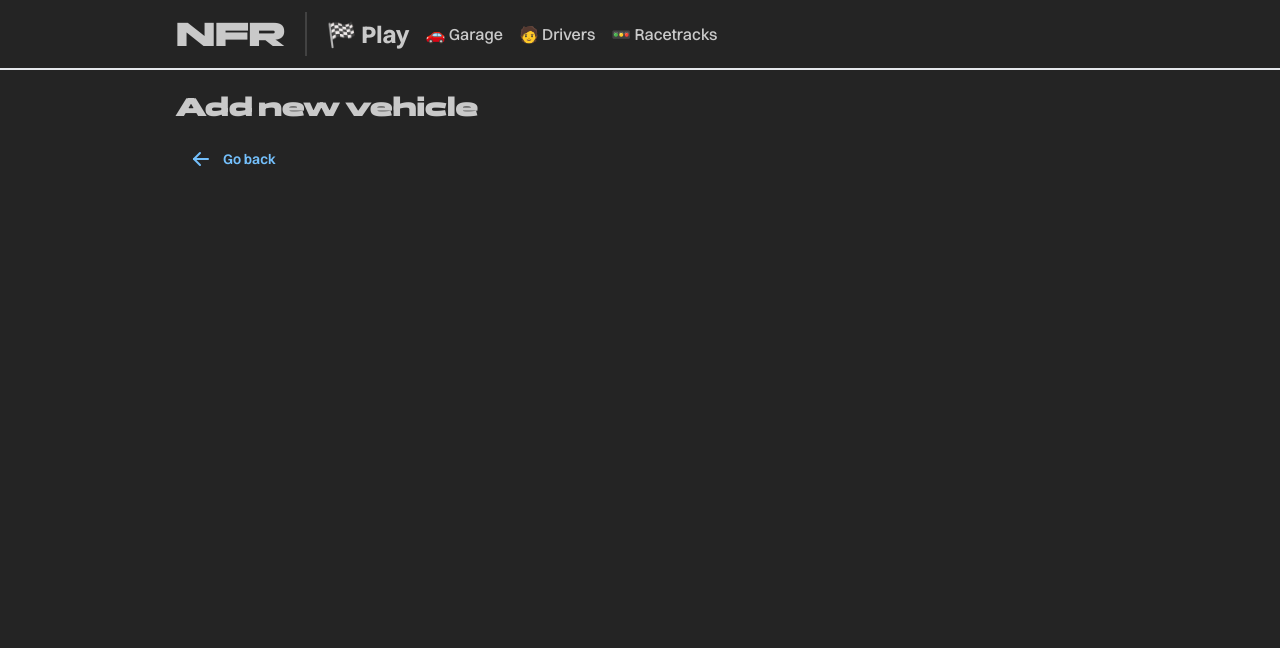
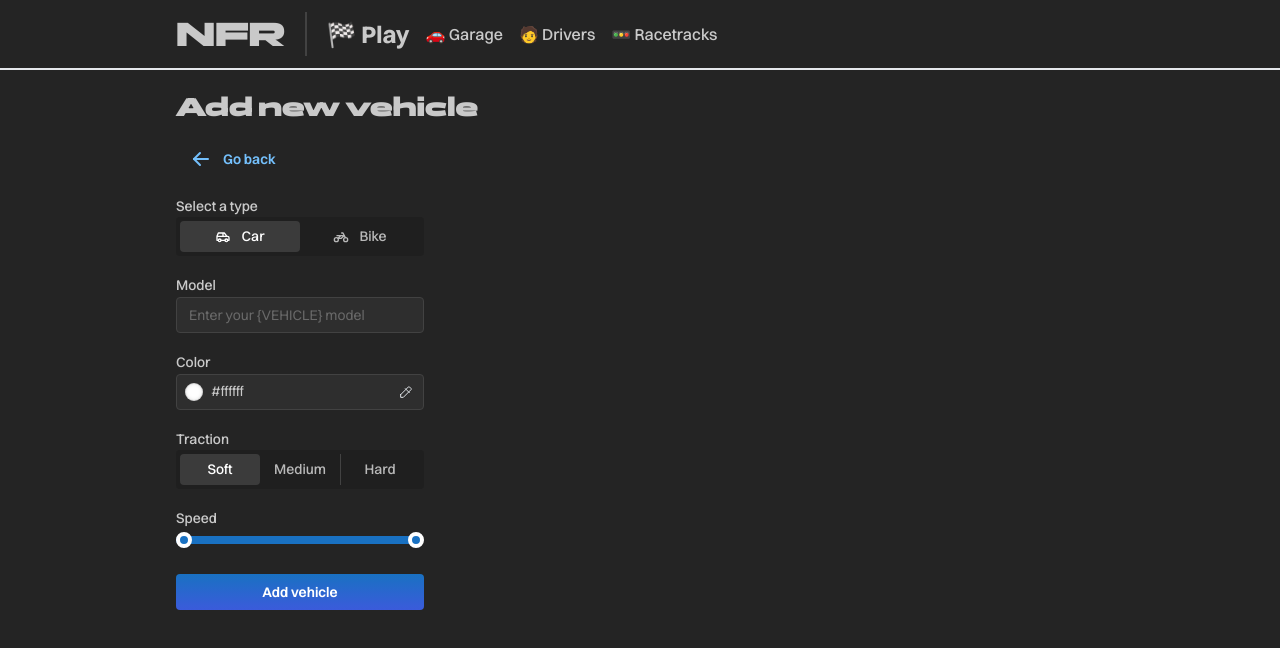
Before and after one commit to HodeonArtz/need-for-react, a React (Vite) app: page /vehicles/new in a window 1280 px wide. Shown: the top 648 px of the page. Built offline with nearby package versions, Linux system fonts and the light colour scheme.

Commit message:
feat: add new vehicle form layout

```diff
--- a/src/components/Labeler.jsx
+++ b/src/components/Labeler.jsx
@@ -3,7 +3,7 @@ import "react";
 
 const Labeler = ({ children, label, gap = "0px" }) => {
   return (
-    <Stack gap={gap}>
+    <Stack gap={gap} justify="center" mt={3}>
       <InputLabel>{label}</InputLabel>
       {children}
     </Stack>
--- a/src/pages/vehicles/params/VehicleNew.jsx
+++ b/src/pages/vehicles/params/VehicleNew.jsx
@@ -1,7 +1,25 @@
-import { Button, Stack, Title } from "@mantine/core";
-import { IconArrowLeft } from "@tabler/icons-react";
+import {
+  Button,
+  Center,
+  ColorInput,
+  Group,
+  Input,
+  InputLabel,
+  NativeSelect,
+  RangeSlider,
+  SegmentedControl,
+  Stack,
+  Text,
+  TextInput,
+  Title,
+} from "@mantine/core";
+import { IconArrowLeft, IconCar, IconMotorbike } from "@tabler/icons-react";
+
 import "react";
 import { Link } from "react-router-dom";
+import { Bike, Car, Vehicle } from "../../../models";
+import { colorSwatch, firstLetterUppercase } from "../../../utils";
+import Labeler from "../../../components/Labeler";
 
 const VehicleNew = () => {
   return (
@@ -12,8 +30,87 @@ const VehicleNew = () => {
           Go back
         </Button>
       </Link>
+      <Group>
+        <VehicleForm />
+      </Group>
     </Stack>
   );
 };
 
 export default VehicleNew;
+
+const VehicleForm = () => {
+  return (
+    <form>
+      <Stack>
+        <Labeler label="Select a type">
+          <SegmentedControl
+            data={[
+              {
+                value: Car.name,
+                label: (
+                  <Center style={{ gap: 10 }}>
+                    <IconCar size={16} />
+                    {Car.name}
+                  </Center>
+                ),
+              },
+              {
+                value: Bike.name,
+                label: (
+                  <Center style={{ gap: 10 }}>
+                    <IconMotorbike size={16} />
+                    {Bike.name}
+                  </Center>
+                ),
+              },
+            ]}
+            defaultChecked
+          />
+        </Labeler>
+        <TextInput label="Model" placeholder="Enter your {VEHICLE} model" />
+        <ColorInput
+          format="hex"
+          swatches={colorSwatch}
+          label="Color"
+          defaultValue="#ffffff"
+        />
+        <Labeler label="Traction">
+          <SegmentedControl
+            data={[
+              {
+                value: Vehicle.TRACTION.soft,
+                label: firstLetterUppercase(Vehicle.TRACTION.soft),
+              },
+              {
+                value: Vehicle.TRACTION.medium,
+                label: firstLetterUppercase(Vehicle.TRACTION.medium),
+              },
+              {
+                value: Vehicle.TRACTION.hard,
+                label: firstLetterUppercase(Vehicle.TRACTION.hard),
+              },
+            ]}
+            defaultChecked
+          />
+        </Labeler>
+        <Labeler label="Speed" gap="3px">
+          <RangeSlider
+            minRange={1}
+            min={1}
+            max={15}
+            step={1}
+            label={(value) => `${value} moves`}
+          />
+        </Labeler>
+        <Button
+          mt={10}
+          variant="gradient"
+          gradient={{ from: "indigo", to: "blue", deg: 360 }}
+        >
+          Add vehicle
+        </Button>
+      </Stack>
+    </form>
+  );
+};
--- a/src/utils/index.js
+++ b/src/utils/index.js
@@ -19,3 +19,20 @@ export function getRandomNumber(min = 0, max = 1) {
 export function firstLetterUppercase(text) {
   return `${text[0].toUpperCase()}${text.slice(1)}`;
 }
+
+export const colorSwatch = [
+  "#2e2e2e",
+  "#868e96",
+  "#fa5252",
+  "#e64980",
+  "#be4bdb",
+  "#7950f2",
+  "#4c6ef5",
+  "#228be6",
+  "#15aabf",
+  "#12b886",
+  "#40c057",
+  "#82c91e",
+  "#fab005",
+  "#fd7e14",
+];
```
